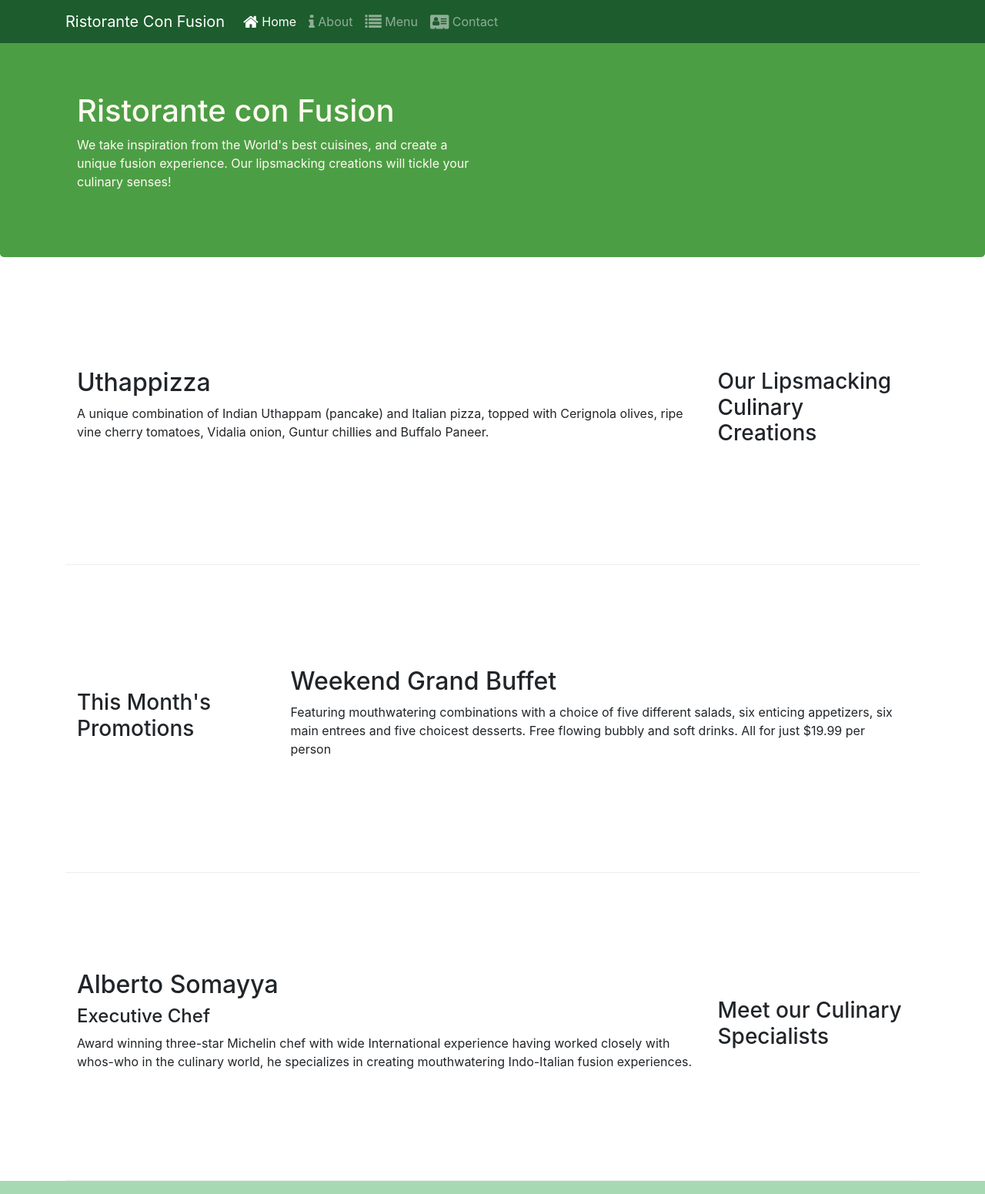
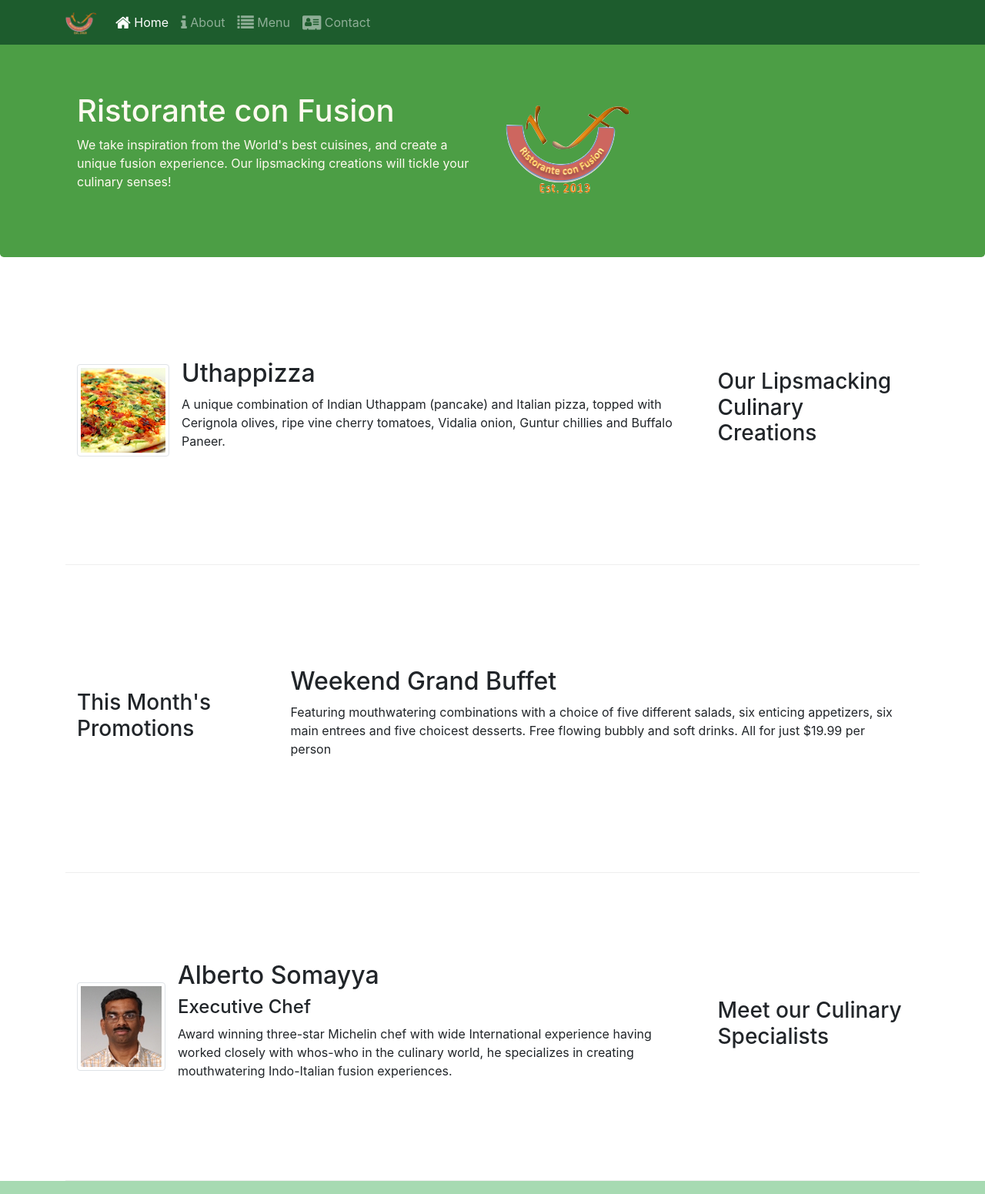
Before and after one commit to mkravil/test_bootstrap4, a website: page index.html in a window 1280 px wide. Shown: the top 1551 px of the page at 77% size. Drawn offline with nearby package versions, Linux system fonts and the light colour scheme.

Commit message:
Images and Media

```diff
--- a/index.html
+++ b/index.html
@@ -22,7 +22,7 @@
             <button class="navbar-toggler" type="button" data-toggle="collapse" data-target="#Navbar">
                 <span class="navbar-toggler-icon"></span>
             </button>
-            <a class="navbar-brand" href="#">Ristorante Con Fusion</a>
+            <a class="navbar-brand" href="#"><img src="img/logo.png" height="30" width="41"></a>
             <div class="collapse navbar-collapse" id="Navbar">
                 <ul class="navbar-nav mr-auto">
                     <li class="nav-item active"><a class="nav-link" href="#"><span class="fa fa-home fa-lg"></span> Home</a></li>
@@ -40,7 +40,8 @@
                     <h1>Ristorante con Fusion</h1>
                     <p>We take inspiration from the World's best cuisines, and create a unique fusion experience. Our lipsmacking creations will tickle your culinary senses!</p>
                 </div>
-                <div class="col-12 col-sm">
+                <div class="col-12 col-sm align-self-center">
+                    <img src="img/logo.png" class="img-fluid">
                 </div>
             </div>
         </div>
@@ -52,8 +53,17 @@
                 <h3>Our Lipsmacking Culinary Creations</h3>
             </div>
             <div class="col col-sm order-sm-first col-md">
-                <h2>Uthappizza</h2>
-                <p class="d-none d-sm-block">A unique combination of Indian Uthappam (pancake) and Italian pizza, topped with Cerignola olives, ripe vine cherry tomatoes, Vidalia onion, Guntur chillies and Buffalo Paneer.</p>
+                <div class="media">
+                    <img class="d-flex mr-3 img-thumbnail align-self-center"
+                            src="img/uthappizza.png" alt="Uthappizza">
+                    <div class="media-body">
+                        <h2 class="mt-0">Uthappizza</h2>
+                        <p class="d-none d-sm-block">A unique combination of Indian Uthappam (pancake) and
+                            Italian pizza, topped with Cerignola olives, ripe vine
+                            cherry tomatoes, Vidalia onion, Guntur chillies and
+                            Buffalo Paneer.</p>
+                    </div>
+                </div>
             </div>
         </div>
 
@@ -73,9 +83,19 @@
                 <h3>Meet our Culinary Specialists</h3>
             </div>
             <div class="col col-sm order-sm-first col-md">
-                <h2>Alberto Somayya</h2>
-                <h4>Executive Chef</h4>
-                <p class="d-none d-sm-block">Award winning three-star Michelin chef with wide International experience having worked closely with whos-who in the culinary world, he specializes in creating mouthwatering Indo-Italian fusion experiences. </p>
+                <div class="media">
+                    <img class="d-flex mr-3 img-thumbnail align-self-center"
+                            src="img/alberto.png" alt="Alberto Somayya">
+                    <div class="media-body">
+                        <h2 class="mt-0">Alberto Somayya</h2>
+                        <h4>Executive Chef</h4>
+                        <p class="d-none d-sm-block">Award winning three-star Michelin chef with wide
+                            International experience having worked closely with
+                            whos-who in the culinary world, he specializes in
+                            creating mouthwatering Indo-Italian fusion experiences.
+                            </p>
+                    </div>
+                </div>
             </div>
         </div>
     </div>
```
Also changed, not shown: aboutus.html (+3 -2 lines), contactus.html (+3 -2 lines), img/alberto.png (added), img/buffet.png (added), img/logo.png (added), img/uthappizza.png (added), 1 other file.
